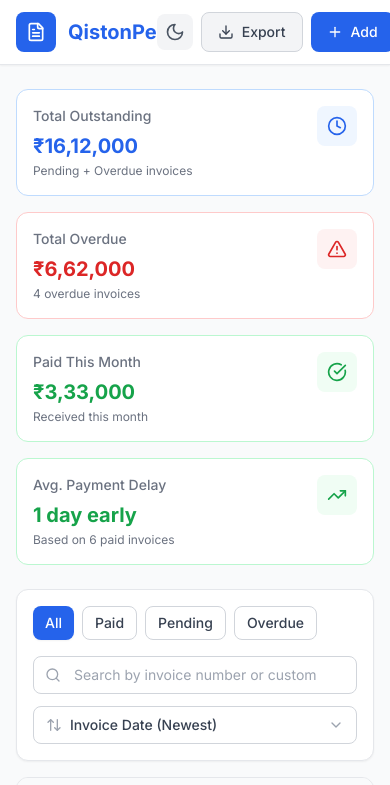
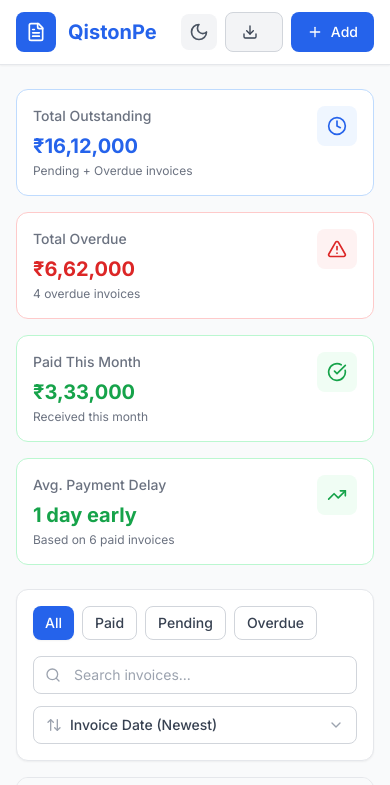
Before and after one commit to rahultapase/qistonpe-invoice-dashboard, a React (Vite) app: page / in a window 390 px wide. Shown: the top 785 px of the page. Built offline with nearby package versions, Linux system fonts and the light colour scheme.

Commit message:
feat:improve searchbar

```diff
--- a/src/components/Filters/SearchBar.jsx
+++ b/src/components/Filters/SearchBar.jsx
@@ -28,11 +28,31 @@ function SearchBar({
   // Local state for immediate input updates
   const [localValue, setLocalValue] = useState(value);
 
+  // State for responsive placeholder
+  const [isMobile, setIsMobile] = useState(false);
+
   // Ref for debounce timeout
   const debounceRef = useRef(null);
 
   // Ref for input element (for focus management)
   const inputRef = useRef(null);
+
+  /**
+   * Check if screen is mobile size
+   */
+  useEffect(() => {
+    const checkMobile = () => {
+      setIsMobile(window.innerWidth < 640); // sm breakpoint
+    };
+
+    // Check on mount
+    checkMobile();
+
+    // Add resize listener
+    window.addEventListener('resize', checkMobile);
+
+    return () => window.removeEventListener('resize', checkMobile);
+  }, []);
 
   /**
    * Sync local value with external value
@@ -101,8 +121,11 @@ function SearchBar({
 
   const hasValue = localValue.length > 0;
 
+  // Responsive placeholder text
+  const displayPlaceholder = isMobile ? 'Search invoices...' : placeholder;
+
   return (
-    <div className="relative w-full sm:w-80">
+    <div className="relative w-full sm:w-96">{/* Increased from sm:w-80 to sm:w-96 (384px) */}
       {/* Search Icon */}
       <div
         className="absolute inset-y-0 left-0 pl-3 flex items-center pointer-events-none"
@@ -118,7 +141,7 @@ function SearchBar({
         value={localValue}
         onChange={handleChange}
         onKeyDown={handleKeyDown}
-        placeholder={placeholder}
+        placeholder={displayPlaceholder}
         className={`
           block w-full
           pl-10 pr-10 py-2
--- a/src/components/Invoice/ExportButton.jsx
+++ b/src/components/Invoice/ExportButton.jsx
@@ -42,7 +42,6 @@ function ExportButton({ invoices = [], filename = null, disabled = false }) {
       title={isDisabled ? 'No invoices to export' : `Export ${invoices.length} invoices to CSV`}
     >
       <span className="hidden sm:inline">Export CSV</span>
-      <span className="sm:hidden">Export</span>
     </Button>
   );
 }
```
Also changed, not shown: src/components/Layout/Header.jsx (line endings or trailing spaces), src/components/UI/ThemeToggle.jsx (line endings or trailing spaces).
